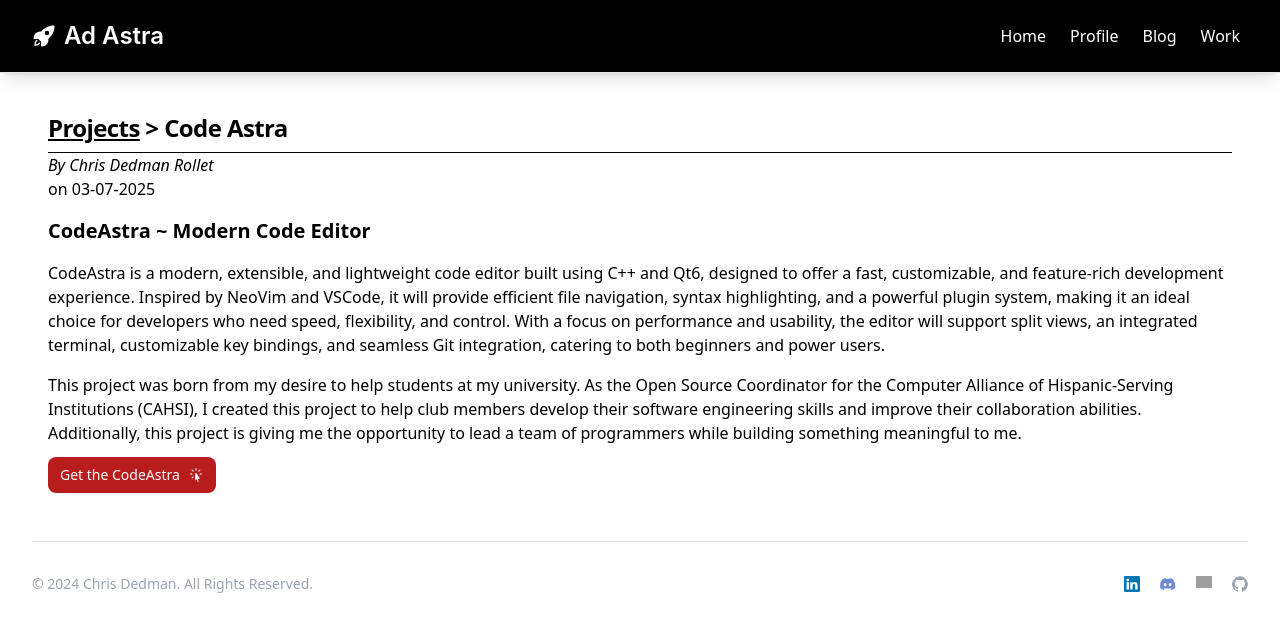
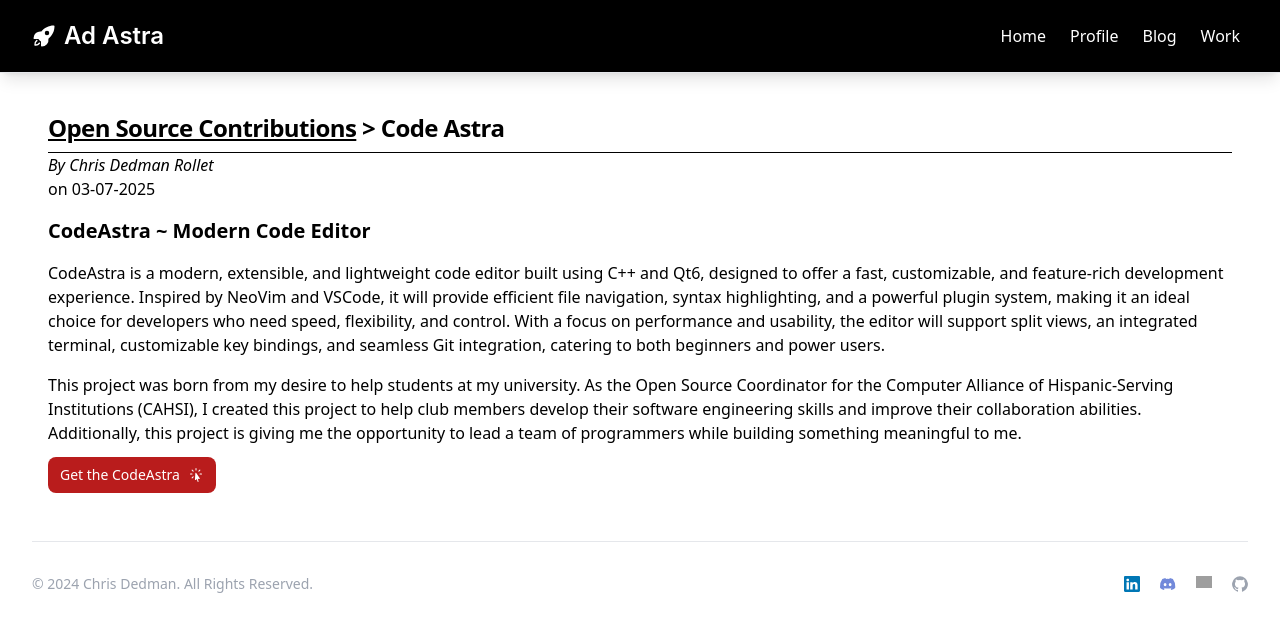
Before and after one commit to chrisdedman/website, a Next.js app: page /projects/code-astra in a window 1280 px wide. Shown: the top 632 px of the page. Built offline with nearby package versions, Linux system fonts and the light colour scheme; grey boxes are pictures that could not be loaded.

Commit message:
Fix header title

```diff
--- a/src/app/projects/code-astra/page.tsx
+++ b/src/app/projects/code-astra/page.tsx
@@ -11,7 +11,7 @@ export default function CodeAstra() {
       <Menu />
       <div className="p-4">
         <h5 className="mb-2 text-2xl font-bold tracking-tight">
-          <a href="/projects" className="underline">Projects</a>{" > "}Code Astra
+          <a href="/projects" className="underline">Open Source Contributions</a>{" > "}Code Astra
         </h5>
         <hr className="h-px my-8 bg-black border-0 separator mt-0 mb-0" />
         <div>
```
